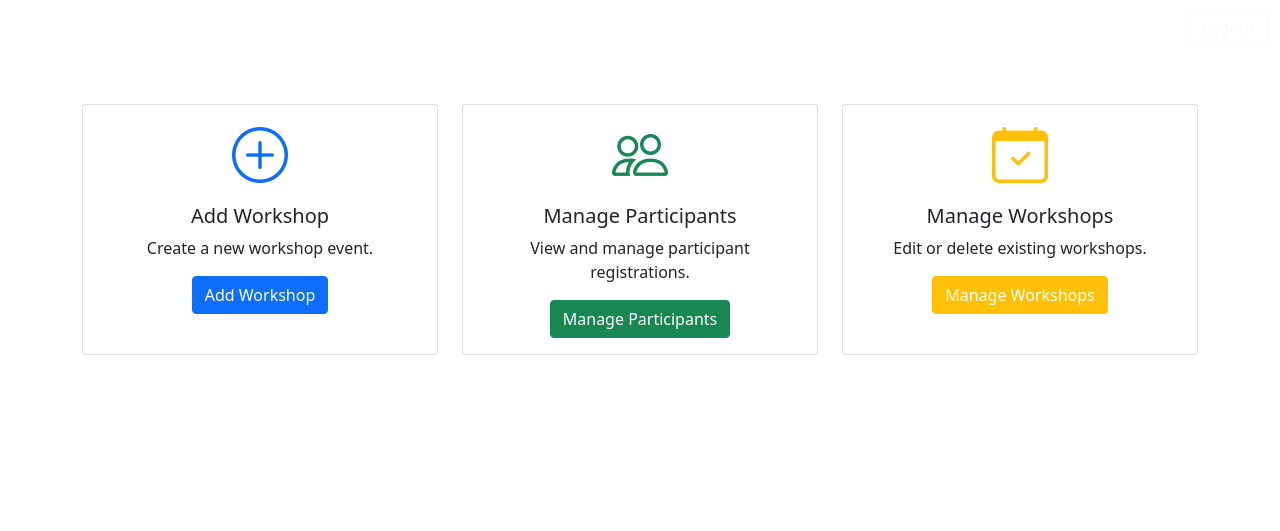
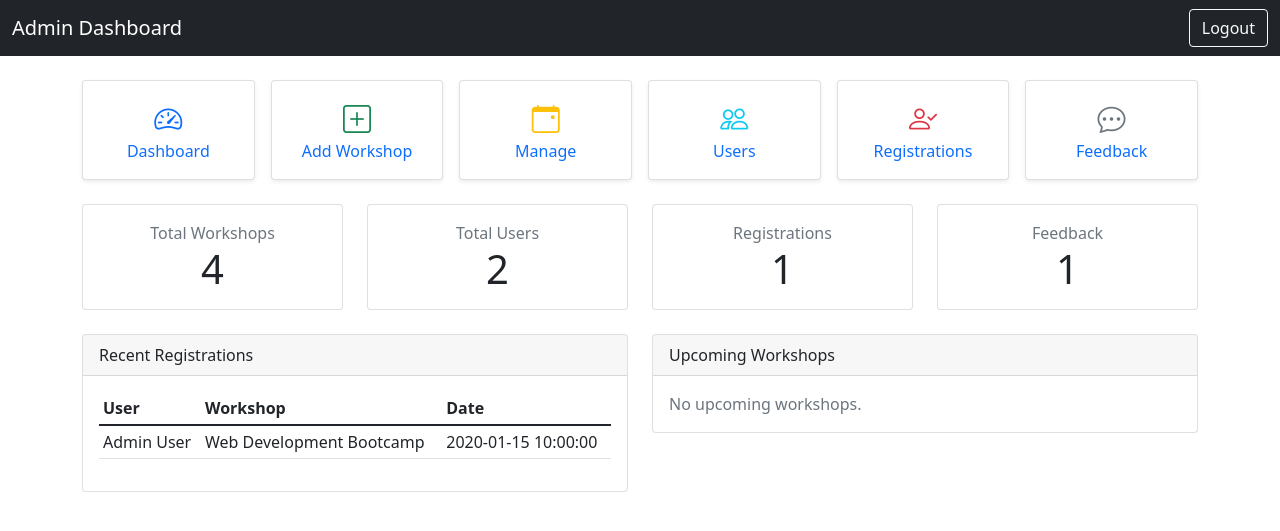
Before and after one commit to adarshh007/bca-min-project, a PHP site: page /admin_dashboard.php in a window 1280 px wide. Shown: the top 531 px of the page. Run offline with PHP 8.4, Linux system fonts and the light colour scheme; a user stored in the database is signed in; data comes from the database, SQL or seed files in the repository; tables that the repository leaves empty hold one stand-in row (values such as "Sample post"); some libraries are stand-ins or nearby versions.

Commit message:
Add files via upload

```diff
--- a/admin_dashboard.php
+++ b/admin_dashboard.php
@@ -1,9 +1,41 @@
 <?php
 require_once 'db.php';
+require_once 'includes/workshop_functions.php';
+
 if (!isset($_SESSION['role']) || $_SESSION['role'] !== 'admin') {
     header('Location: login.php');
     exit();
 }
+
+// Auto-update workshop statuses
+check_and_update_workshop_status($pdo);
+
+// Dashboard stats
+$totalWorkshops = (int)$pdo->query("SELECT COUNT(*) FROM workshops")->fetchColumn();
+$totalUsers = (int)$pdo->query("SELECT COUNT(*) FROM users")->fetchColumn();
+$totalRegistrations = (int)$pdo->query("SELECT COUNT(*) FROM registrations")->fetchColumn();
+$totalFeedback = (int)$pdo->query("SELECT COUNT(*) FROM feedback")->fetchColumn();
+
+// Recent registrations
+$recentStmt = $pdo->query("
+    SELECT u.name AS user_name, w.title AS workshop_title, r.reg_date
+    FROM registrations r
+    JOIN users u ON r.user_id = u.user_id
+    JOIN workshops w ON r.workshop_id = w.workshop_id
+    ORDER BY r.reg_date DESC
+    LIMIT 5
+");
+$recentRegs = $recentStmt->fetchAll();
+
+// Upcoming workshops
+$upStmt = $pdo->query("
+    SELECT title, date, time, location
+    FROM workshops
+    WHERE date >= CURDATE() AND status <> 'completed'
+    ORDER BY date ASC, time ASC
+    LIMIT 5
+");
+$upcoming = $upStmt->fetchAll();
 ?>
 <!DOCTYPE html>
 <html lang="en">
@@ -15,48 +47,164 @@ if (!isset($_SESSION['role']) || $_SESSION['role'] !== 'admin') {
   <link href="https://cdn.jsdelivr.net/npm/bootstrap-icons@1.7.2/font/bootstrap-icons.css" rel="stylesheet">
 </head>
 <body>
-<nav class="navbar navbar-expand-lg navbar-dark bg-">
+<nav class="navbar navbar-dark bg-dark">
   <div class="container-fluid">
-        <a class="navbar-brand" href="#">Admin Dashboard</a>
-        <div class="d-flex">
+    <span class="navbar-brand">Admin Dashboard</span>
     <a href="logout.php" class="btn btn-outline-light">Logout</a>
   </div>
+</nav>
+
+<div class="container py-4">
+
+  <!-- Top Navigation as Cards -->
+  <div class="row g-3 mb-4 text-center">
+    <div class="col-6 col-md-2">
+      <a href="admin_dashboard.php" class="text-decoration-none">
+        <div class="card shadow-sm">
+          <div class="card-body">
+            <i class="bi bi-speedometer2 fs-3 text-primary"></i>
+            <div>Dashboard</div>
           </div>
-</nav>
-<div class="container py-5">
-    <div class="row g-4">
-        <div class="col-md-4">
-            <div class="card h-100 text-center">
+        </div>
+      </a>
+    </div>
+    <div class="col-6 col-md-2">
+      <a href="admin/add_workshop.php" class="text-decoration-none">
+        <div class="card shadow-sm">
           <div class="card-body">
-                    <i class="bi bi-plus-circle display-4 text-primary"></i>
-                    <h5 class="card-title mt-3">Add Workshop</h5>
-                    <p class="card-text">Create a new workshop event.</p>
-                    <a href="admin/add_workshop.php" class="btn btn-primary">Add Workshop</a>
+            <i class="bi bi-plus-square fs-3 text-success"></i>
+            <div>Add Workshop</div>
+          </div>
+        </div>
+      </a>
+    </div>
+    <div class="col-6 col-md-2">
+      <a href="admin/manage_workshops.php" class="text-decoration-none">
+        <div class="card shadow-sm">
+          <div class="card-body">
+            <i class="bi bi-calendar-event fs-3 text-warning"></i>
+            <div>Manage</div>
+          </div>
+        </div>
+      </a>
+    </div>
+    <div class="col-6 col-md-2">
+      <a href="admin/users.php" class="text-decoration-none">
+        <div class="card shadow-sm">
+          <div class="card-body">
+            <i class="bi bi-people fs-3 text-info"></i>
+            <div>Users</div>
+          </div>
+        </div>
+      </a>
+    </div>
+    <div class="col-6 col-md-2">
+      <a href="admin/registrations.php" class="text-decoration-none">
+        <div class="card shadow-sm">
+          <div class="card-body">
+            <i class="bi bi-person-check fs-3 text-danger"></i>
+            <div>Registrations</div>
+          </div>
+        </div>
+      </a>
+    </div>
+    <div class="col-6 col-md-2">
+      <a href="admin/feedback.php" class="text-decoration-none">
+        <div class="card shadow-sm">
+          <div class="card-body">
+            <i class="bi bi-chat-dots fs-3 text-secondary"></i>
+            <div>Feedback</div>
+          </div>
+        </div>
+      </a>
+    </div>
   </div>
 
-            </div>
-        </div>
-        <div class="col-md-4">
-            <div class="card h-100 text-center">
+  <!-- Stats Section -->
+  <div class="row g-4 mb-4">
+    <div class="col-md-3">
+      <div class="card text-center">
         <div class="card-body">
-                    <i class="bi bi-people display-4 text-success"></i>
-                    <h5 class="card-title mt-3">Manage Participants</h5>
-                    <p class="card-text">View and manage participant registrations.</p>
-                    <a href="admin/view_registrations.php" class="btn btn-success">Manage Participants</a>
+          <div class="text-muted">Total Workshops</div>
+          <div class="display-6"><?php echo $totalWorkshops; ?></div>
         </div>
       </div>
     </div>
-        <div class="col-md-4">
-            <div class="card h-100 text-center">
+    <div class="col-md-3">
+      <div class="card text-center">
         <div class="card-body">
-                    <i class="bi bi-calendar-check display-4 text-warning"></i>
-                    <h5 class="card-title mt-3">Manage Workshops</h5>
-                    <p class="card-text">Edit or delete existing workshops.</p>
-                    <a href="admin/manage_workshops.php" class="btn btn-warning text-white">Manage Workshops</a>
+          <div class="text-muted">Total Users</div>
+          <div class="display-6"><?php echo $totalUsers; ?></div>
+        </div>
+      </div>
+    </div>
+    <div class="col-md-3">
+      <div class="card text-center">
+        <div class="card-body">
+          <div class="text-muted">Registrations</div>
+          <div class="display-6"><?php echo $totalRegistrations; ?></div>
+        </div>
+      </div>
+    </div>
+    <div class="col-md-3">
+      <div class="card text-center">
+        <div class="card-body">
+          <div class="text-muted">Feedback</div>
+          <div class="display-6"><?php echo $totalFeedback; ?></div>
         </div>
       </div>
     </div>
   </div>
+
+  <!-- Recent Registrations + Upcoming Workshops -->
+  <div class="row g-4">
+    <div class="col-lg-6">
+      <div class="card">
+        <div class="card-header">Recent Registrations</div>
+        <div class="card-body">
+          <?php if ($recentRegs): ?>
+            <table class="table table-sm">
+              <thead><tr><th>User</th><th>Workshop</th><th>Date</th></tr></thead>
+              <tbody>
+                <?php foreach ($recentRegs as $r): ?>
+                  <tr>
+                    <td><?php echo htmlspecialchars($r['user_name']); ?></td>
+                    <td><?php echo htmlspecialchars($r['workshop_title']); ?></td>
+                    <td><?php echo htmlspecialchars($r['reg_date']); ?></td>
+                  </tr>
+                <?php endforeach; ?>
+              </tbody>
+            </table>
+          <?php else: ?>
+            <div class="text-muted">No registrations yet.</div>
+          <?php endif; ?>
+        </div>
+      </div>
+    </div>
+
+    <div class="col-lg-6">
+      <div class="card">
+        <div class="card-header">Upcoming Workshops</div>
+        <div class="card-body">
+          <?php if ($upcoming): ?>
+            <ul class="list-group list-group-flush">
+              <?php foreach ($upcoming as $u): ?>
+                <li class="list-group-item">
+                  <div class="fw-bold"><?php echo htmlspecialchars($u['title']); ?></div>
+                  <div class="small text-muted">
+                    <?php echo htmlspecialchars($u['date'].' '.$u['time'].' @ '.$u['location']); ?>
+                  </div>
+                </li>
+              <?php endforeach; ?>
+            </ul>
+          <?php else: ?>
+            <div class="text-muted">No upcoming workshops.</div>
+          <?php endif; ?>
+        </div>
+      </div>
+    </div>
+  </div>
+
 </div>
 <script src="https://cdn.jsdelivr.net/npm/bootstrap@5.1.3/dist/js/bootstrap.bundle.min.js"></script>
 </body>
```
Lines whose indentation alone changed are shown as unchanged.
